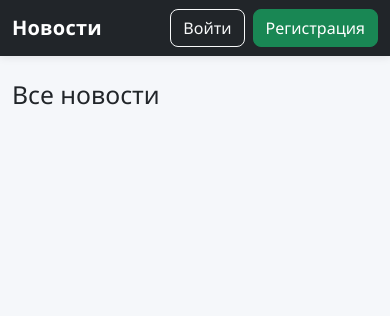
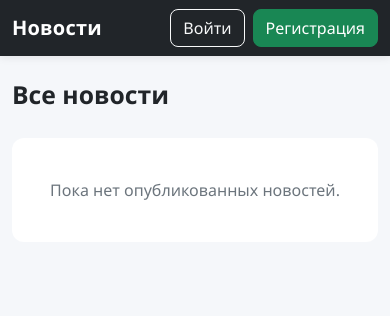
Before and after one commit to MilanaT21/flask-news-api, a Flask app: page / in a window 390 px wide. Shown: the top 316 px of the page. Run offline with Flask 3, Linux system fonts and the light colour scheme; data that the repository does not hold is empty.

Commit message:
Update index.html

```diff
--- a/templates/index.html
+++ b/templates/index.html
@@ -1,19 +1,44 @@
 {% extends 'base.html' %}
+
 {% block title %}Все новости{% endblock %}
 
 {% block content %}
-<h2>Все новости</h2>
-<div class="row">
-    {% for item in news %}
-    <div class="col-md-6 mb-4">
-        <div class="card">
-            <div class="card-body">
-                <h5 class="card-title">{{ item.title }}</h5>
-                <p class="card-text">{{ item.content[:200] }}</p>
-                <p class="text-muted"><small>Автор: {{ item.author.first_name }} {{ item.author.last_name }}</small></p>
+
+<h2 class="page-title">Все новости</h2>
+
+{% if news %}
+
+    <div class="row g-4">
+        {% for item in news %}
+            <div class="col-md-6">
+                <article class="card h-100">
+                    <div class="card-body">
+                        <h5 class="card-title">
+                            {{ item.title }}
+                        </h5>
+
+                        <p class="card-text">
+                            {{ item.content[:200] }}
+                            {% if item.content|length > 200 %}...{% endif %}
+                        </p>
+
+                        <p class="news-author mb-0">
+                            Автор:
+                            {{ item.author.first_name }}
+                            {{ item.author.last_name }}
+                        </p>
+                    </div>
+                </article>
             </div>
-        </div>
+        {% endfor %}
     </div>
-    {% endfor %}
-</div>
+
+{% else %}
+
+    <div class="empty-state">
+        <p class="mb-0">Пока нет опубликованных новостей.</p>
+    </div>
+
+{% endif %}
+
 {% endblock %}
```
